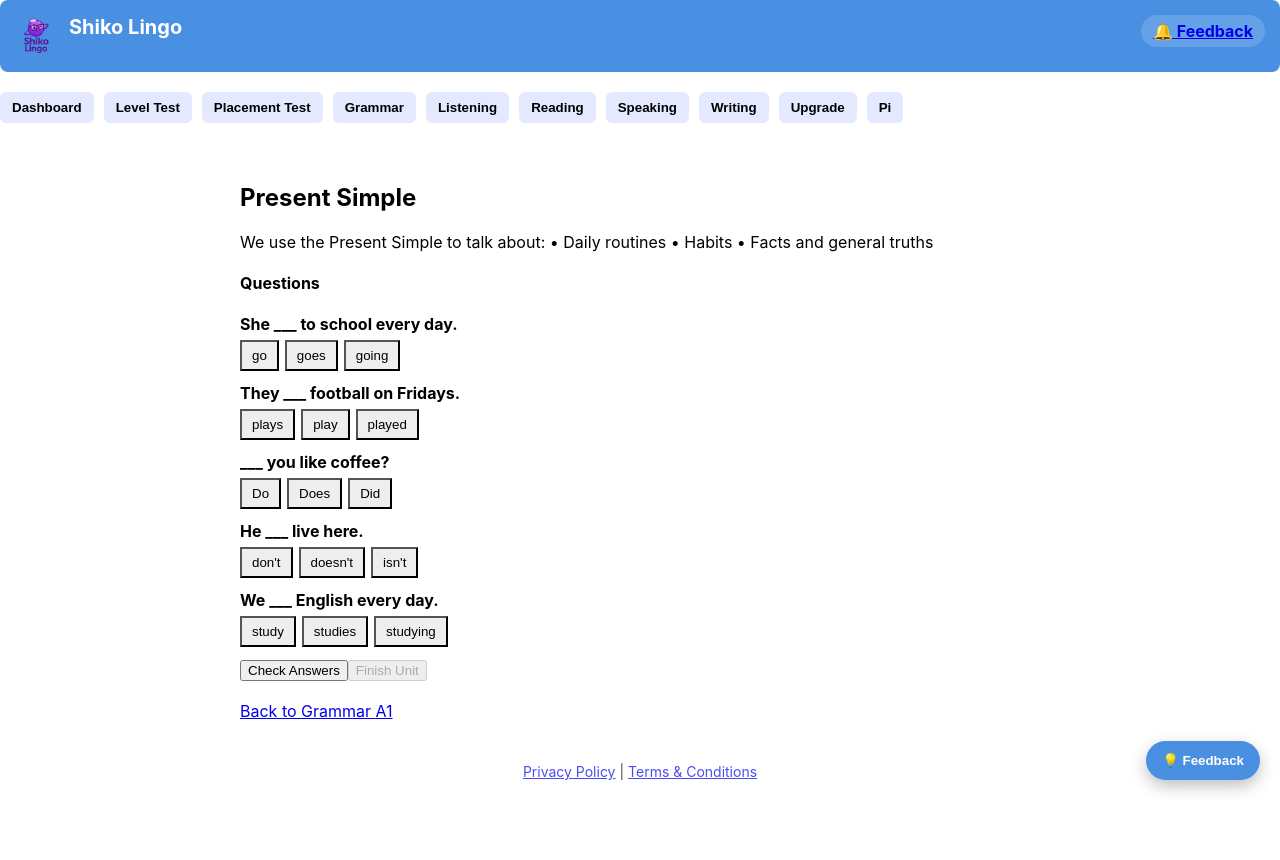
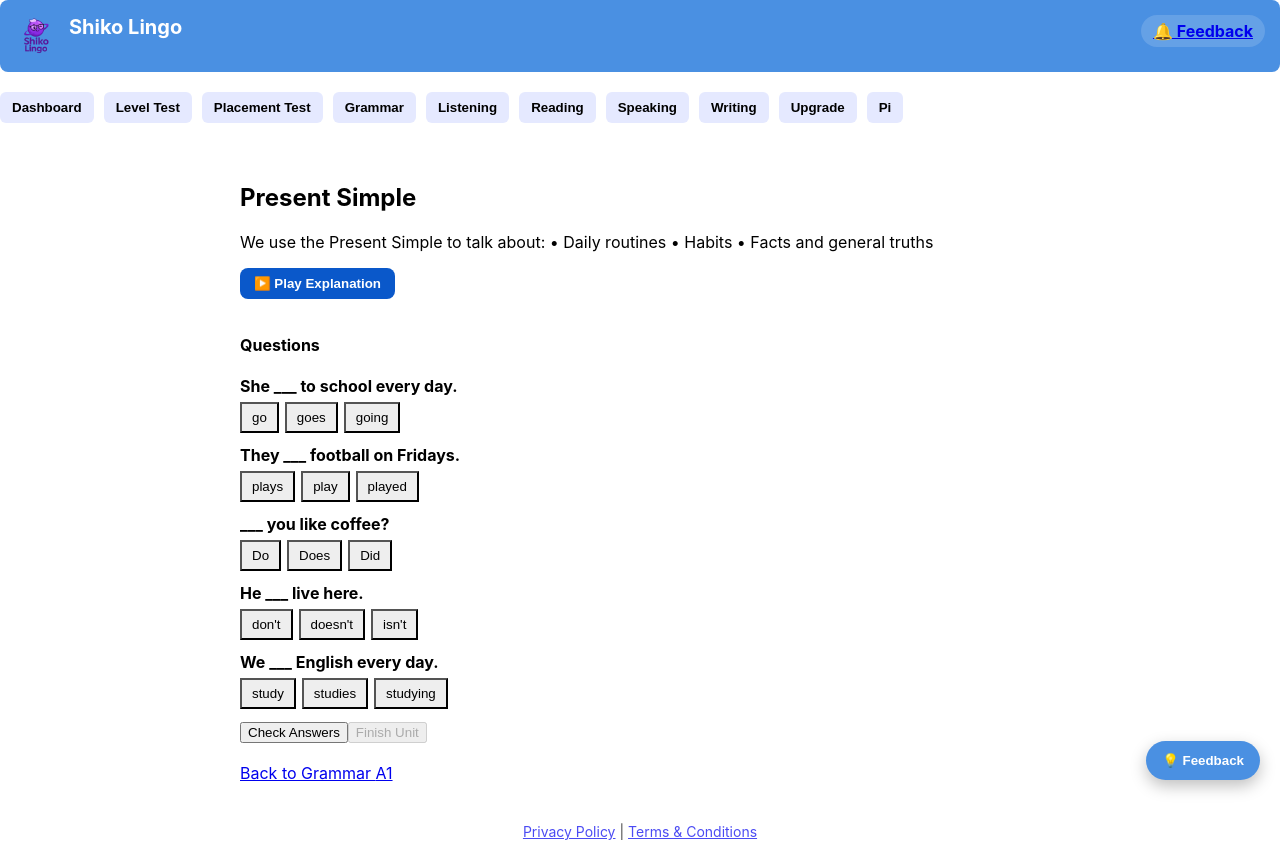
Before and after one commit to egyptianpharoah771-commits/shiko-lingo, a React (Create React App) app: page /grammar/A1/unit1 in a window 1280 px wide. Before the commit the page ends 800 px from the top, so only its background shows below. Built offline with nearby package versions, Linux system fonts and the light colour scheme.

Commit message:
feat(grammar): add TTS explanation, sound feedback, and safe audio fallback

```diff
--- a/src/grammar/GrammarUnitPage.js
+++ b/src/grammar/GrammarUnitPage.js
@@ -1,5 +1,5 @@
 import { useParams, Link } from "react-router-dom";
-import { useEffect, useState } from "react";
+import { useEffect, useState, useRef } from "react";
 
 import STORAGE_KEYS from "../utils/storageKeys";
 import { askAITutor } from "../utils/aiClient";
@@ -44,7 +44,6 @@ const GRAMMAR_MAP = {
 
 function GrammarUnitPage() {
   const { level, unit } = useParams();
-
   const grammarUnit = GRAMMAR_MAP[level]?.[unit];
   const content = grammarUnit?.content;
   const questions = grammarUnit?.questions || [];
@@ -57,6 +56,14 @@ function GrammarUnitPage() {
   const [aiOpen, setAiOpen] = useState(false);
   const [aiStatus, setAiStatus] = useState("IDLE");
   const [aiMessage, setAiMessage] = useState("");
+
+  // 🔊 Audio refs
+  const selectSound = useRef(null);
+  const correctSound = useRef(null);
+  const wrongSound = useRef(null);
+
+  // 🔊 TTS state
+  const [isSpeaking, setIsSpeaking] = useState(false);
 
   const userId = getUserId();
   const packageName = "FREE";
@@ -74,17 +81,40 @@ function GrammarUnitPage() {
     setAnswers({});
     setSubmitted(false);
     setScore(null);
+    setAiOpen(false);
     setAiStatus("IDLE");
     setAiMessage("");
-    setAiOpen(false);
+    setIsSpeaking(false);
+
+    // Fallback-safe audio init
+    const safeAudio = (src) => {
+      try {
+        const a = new Audio(src);
+        a.volume = 0.6;
+        return a;
+      } catch {
+        return null;
+      }
+    };
+
+    selectSound.current = safeAudio("/sounds/select.mp3");
+    correctSound.current = safeAudio("/sounds/correct.mp3");
+    wrongSound.current = safeAudio("/sounds/wrong.mp3");
   }, [level, unit]);
 
   if (!content || !questions.length) {
     return <p>Unit not found</p>;
   }
 
+  const safePlay = (ref) => {
+    try {
+      ref?.current?.play?.();
+    } catch {}
+  };
+
   const handleAnswer = (qId, option) => {
     if (submitted) return;
+    safePlay(selectSound);
     setAnswers((prev) => ({ ...prev, [qId]: option }));
   };
 
@@ -98,6 +128,32 @@ function GrammarUnitPage() {
 
     setScore(correct);
     setSubmitted(true);
+
+    correct >= PASS_SCORE
+      ? safePlay(correctSound)
+      : safePlay(wrongSound);
+  };
+
+  // 🔊 TTS
+  const toggleExplanationAudio = () => {
+    if (!window.speechSynthesis) return;
+
+    if (isSpeaking) {
+      window.speechSynthesis.cancel();
+      setIsSpeaking(false);
+      return;
+    }
+
+    const utterance = new SpeechSynthesisUtterance(
+      content.explanation
+    );
+    utterance.lang = "en-US";
+    utterance.rate = 0.95;
+    utterance.onend = () => setIsSpeaking(false);
+
+    setIsSpeaking(true);
+    window.speechSynthesis.cancel();
+    window.speechSynthesis.speak(utterance);
   };
 
   const handleAIFeedback = async () => {
@@ -140,12 +196,29 @@ function GrammarUnitPage() {
       <h2>{content.title}</h2>
       <p>{content.explanation}</p>
 
+      {/* 🔊 Lesson Audio */}
+      <button
+        onClick={toggleExplanationAudio}
+        style={{
+          marginBottom: 15,
+          padding: "8px 14px",
+          borderRadius: 8,
+          background: isSpeaking ? "#6c757d" : "#0a58ca",
+          color: "#fff",
+          border: "none",
+          cursor: "pointer",
+          fontWeight: "bold",
+        }}
+      >
+        {isSpeaking ? "⏸ Stop Explanation" : "▶️ Play Explanation"}
+      </button>
+
       {submitted && (
         <button
           onClick={handleAIFeedback}
           style={{
-            marginBottom: 15,
-            padding: "10px 16px",
+            marginLeft: 10,
+            padding: "8px 14px",
             borderRadius: 8,
             background: "#111",
             color: "#fff",
```
